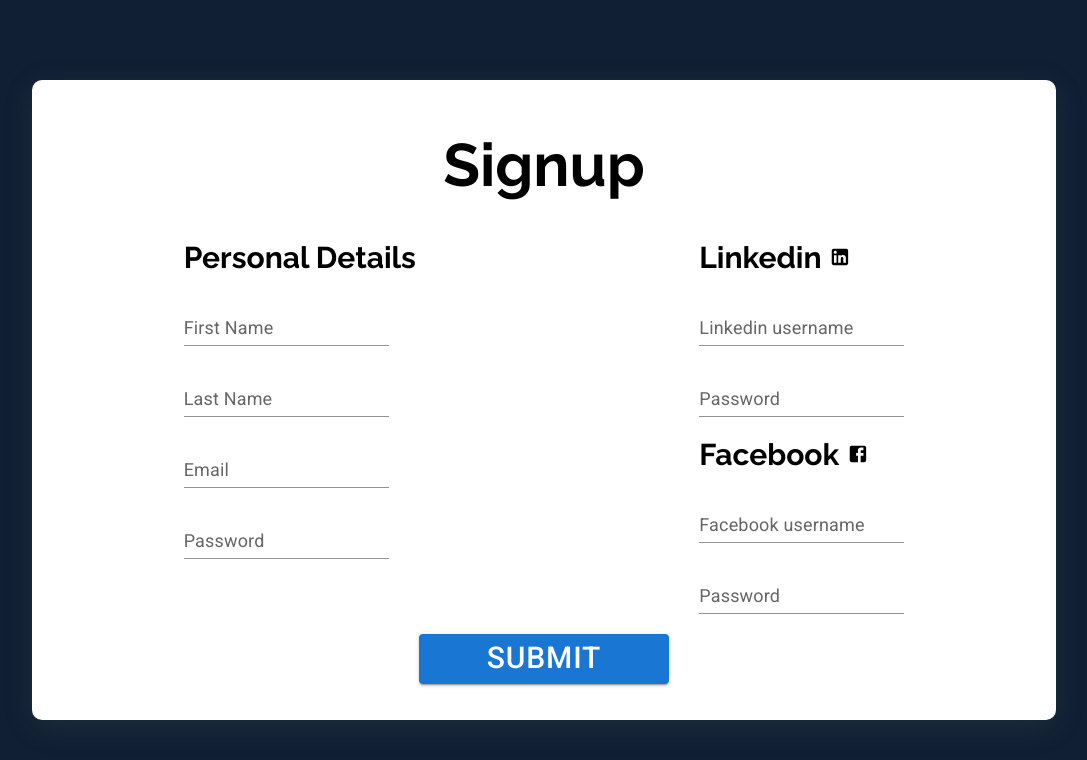
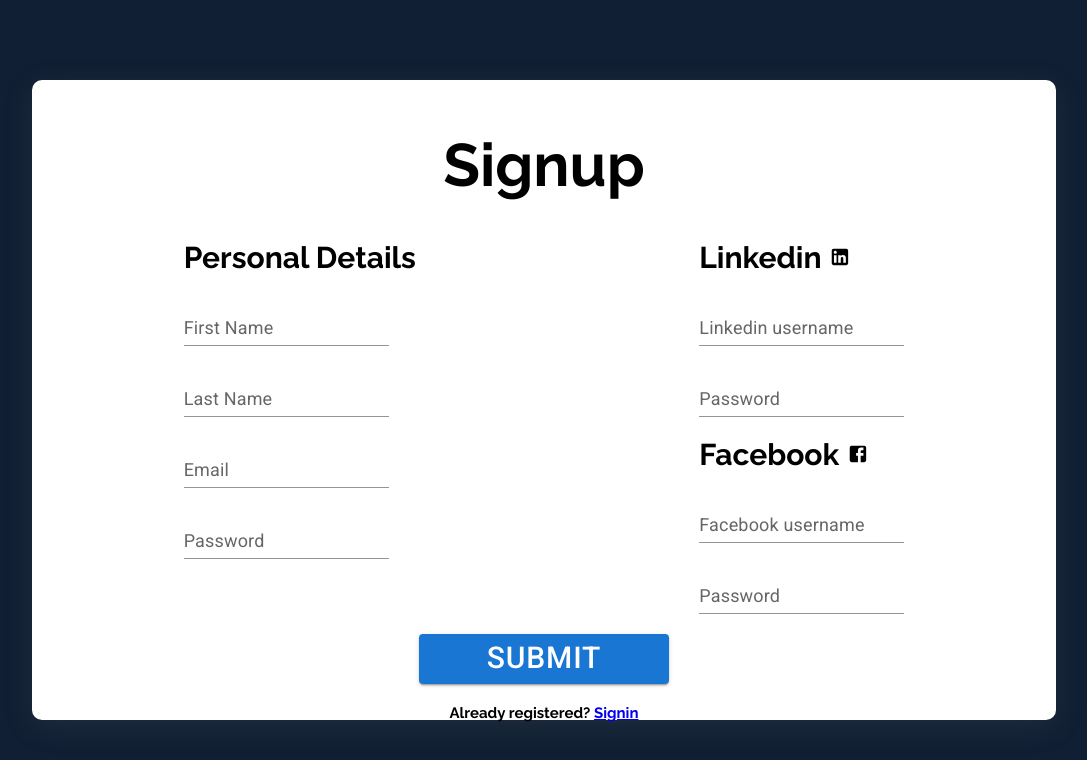
Before and after one commit to omriza5/job-finder-frontend, a React (Create React App) app: page /signup in a window 1280 px wide. Shown: the top 760 px of the page, without its empty margins (96-1183 px from the left). Built offline with nearby package versions, Linux system fonts and the light colour scheme; no server answers.

Commit message:
handle registration server response #10

```diff
--- a/src/pages/register/index.jsx
+++ b/src/pages/register/index.jsx
@@ -1,22 +1,32 @@
 import React from "react";
+import { useForm } from "react-hook-form";
+import { toast } from "react-toastify";
+import { Link, useNavigate } from "react-router-dom";
+import http from "../../services/httpService";
 import TextField from "@mui/material/TextField";
 import Button from "@mui/material/Button";
 import LinkedInIcon from "@mui/icons-material/LinkedIn";
 import FacebookIcon from "@mui/icons-material/Facebook";
-import { useForm } from "react-hook-form";
 import "./style.css";
 
+const usersEndpoint = process.env.REACT_APP_DEV_USERS_ENDPOINT;
 const Register = () => {
   const {
     register,
     handleSubmit,
     formState: { errors },
   } = useForm();
-  const onSubmit = (data) => {
-    /* check the response status*/
 
-    /** redirect to home page "/" */
-    console.log(data);
+  const navigate = useNavigate();
+  const onSubmit = async (data) => {
+    try {
+      const { data: token } = await http.post(usersEndpoint, data);
+      toast.success(`Hello ${data.firstName} ${data.lastName}`);
+      localStorage.setItem("token", token);
+      navigate("/", { replace: true });
+    } catch (error) {
+      toast.error(error.response.data);
+    }
   };
 
   return (
@@ -204,7 +214,7 @@
               </div>
             </div>
           </div>
-          <div className="form-button">
+          <div className="form-button-section">
             <Button
               variant="contained"
               type="submit"
@@ -212,6 +222,10 @@
             >
               Submit
             </Button>
+
+            <p>
+              Already registered? <Link to="/signin">Signin</Link>
+            </p>
           </div>
         </div>
       </form>
--- a/src/pages/register/style.css
+++ b/src/pages/register/style.css
@@ -44,3 +44,15 @@
   margin-top: 1rem;
   font-size: 1.2rem;
 }
+
+.form-button-section {
+  display: flex;
+  flex-direction: column;
+  align-items: center;
+}
+
+.form-button-section p {
+  margin-top: 2rem;
+  font-size: 1.5rem;
+  font-weight: 700;
+}
```
Also changed, not shown: 1 other file (tests, documents, lock files or other folders).
